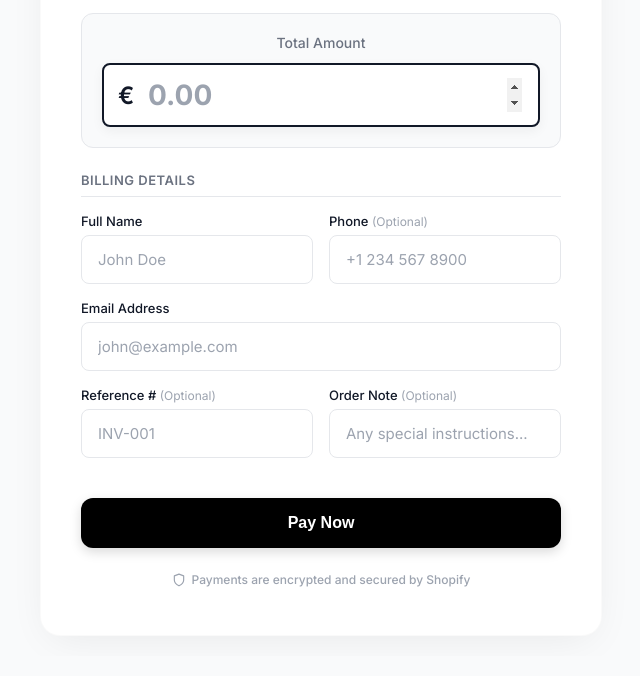
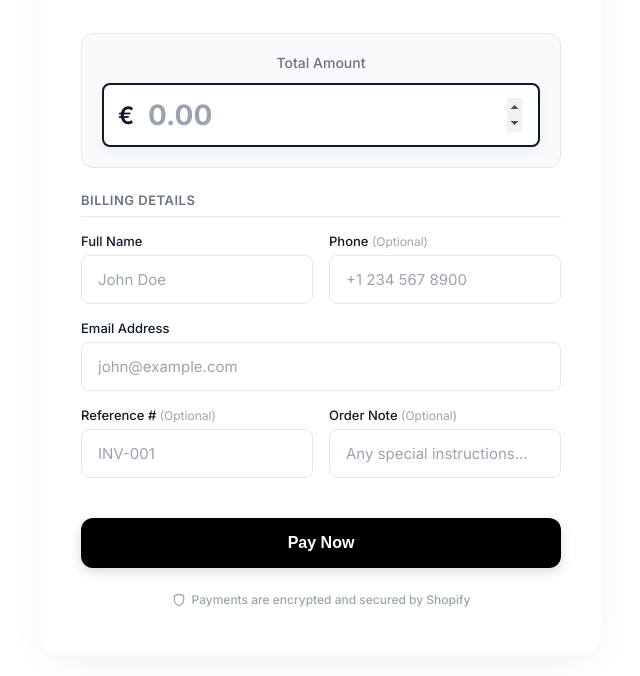
Before and after one commit to growwithgm/Custom-App, a website: page public/index.html in a window 1280 px wide. Shown: the part 208-884 px from the top of the page, without its empty margins (319-959 px from the left). Drawn offline with Linux system fonts and the light colour scheme.

Commit message:
Fixed iframe spacing

```diff
--- a/public/css/style.css
+++ b/public/css/style.css
@@ -19,14 +19,14 @@
 
 body {
     font-family: 'Inter', -apple-system, BlinkMacSystemFont, sans-serif;
-    background-color: var(--bg-color);
+    background-color: transparent !important; /* Make background transparent for iframe */
     color: var(--text-main);
     margin: 0;
     padding: 0;
     display: flex;
     justify-content: center;
-    align-items: center;
-    min-height: 100vh;
+    align-items: flex-start; /* Push to top instead of center */
+    padding-top: 20px; /* Give it a little breathing room at the top */
     -webkit-font-smoothing: antialiased;
 }
 
```
